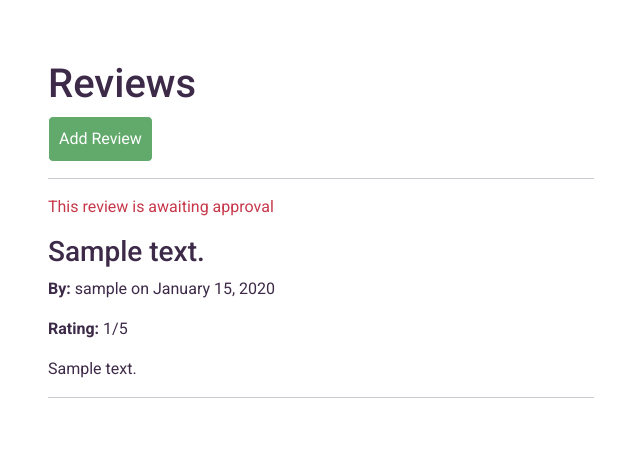
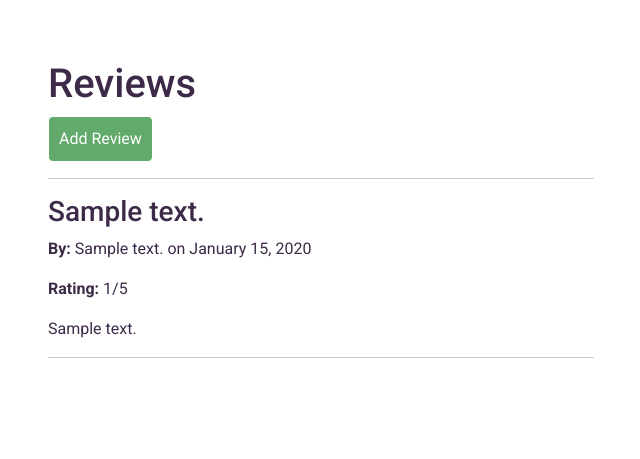
Before and after one commit to els-390/CI-Capstone-Portfolio-Project-Clone, a Django app: page /reviews/ in a window 1280 px wide. Shown: the part 156-615 px from the top of the page, without its empty margins (319-959 px from the left). Run offline with Django 4.2, Linux system fonts and the light colour scheme; tables that the repository leaves empty hold one stand-in row (values such as "Sample post"); some libraries are stand-ins or nearby versions.

Commit message:
Update review_list and review views to correct approval on edit functionality for reapproval

```diff
--- a/reviews/templates/reviews/review_list.html
+++ b/reviews/templates/reviews/review_list.html
@@ -12,11 +12,13 @@
             <div>
                 {% for review in reviews %}
                 <div>
-                    <p class="approval {% if not review.approved and review.author == request.user %} faded {% elif not review.approved %} d-none{% endif %}">
-                        This review is awaiting approval
-                    </p>
+                    {% if not review.approved %}
+                    {% if review.author == request.user %}
+                    <p class="approval faded">This review is awaiting approval</p>
+                    {% endif %}
+                    {% endif %}
                     <h3>{{ review.review_title }}</h3>
-                    <p><strong>By:</strong> {{ review.author }} on {{ review.created_on|date:"F j, Y" }}</p>
+                    <p><strong>By:</strong> {{ review.reviewer_name }} on {{ review.created_on|date:"F j, Y" }}</p>
                     <p><strong>Rating:</strong> {{ review.rating }}/5</p>
                     <p>{{ review.content }}</p>
                     {% if user.is_authenticated and review.author == user %}
--- a/reviews/views.py
+++ b/reviews/views.py
@@ -17,10 +17,13 @@ class ReviewListView(ListView):
 
 def review_list(request):
     if request.user.is_authenticated:
+        # Display approved reviews and pending reviews by the logged-in user
         reviews = Review.objects.filter(approved=True) | Review.objects.filter(author=request.user)
     else:
         reviews = Review.objects.filter(approved=True)
+
     return render(request, 'reviews/review_list.html', {'reviews': reviews})
+
 
 
 class ReviewCreateView(CreateView):
@@ -50,6 +53,14 @@ class ReviewUpdateView(UpdateView):
     context_object_name = 'review'
     success_url = reverse_lazy('review')
 
+    def form_valid(self, form):
+        # Reset the approval status when the review is edited
+        review = form.save(commit=False)
+        review.approved = False
+        review.save()
+        messages.add_message(self.request, messages.SUCCESS, 'Review updated and sent for approval!')
+        return super().form_valid(form)
+
 @login_required
 def edit_review(request, review_id):
     review = get_object_or_404(Review, pk=review_id)
@@ -57,16 +68,20 @@ def edit_review(request, review_id):
     if request.method == "POST":
         review_form = ReviewForm(data=request.POST, instance=review)
         if review_form.is_valid():
-            review_form.save()
-            messages.add_message(request, messages.SUCCESS, 'Review Updated!')
+            updated_review = review_form.save(commit=False)
+            # Reset approval status when the review is edited
+            updated_review.approved = False
+            updated_review.save()
+            messages.success(request, "Review updated! It will be re-evaluated for approval.")
             return HttpResponseRedirect(reverse('review'))
         else:
-            messages.add_message(request, messages.ERROR, 'Error updating your review!')
+            messages.error(request, "Error updating your review!")
 
     else:
         review_form = ReviewForm(instance=review)
 
     return render(request, 'reviews/edit_review.html', {'form': review_form, 'review': review})
+
 
 
 
```
